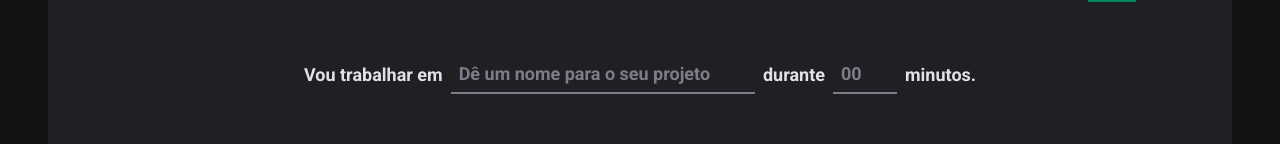
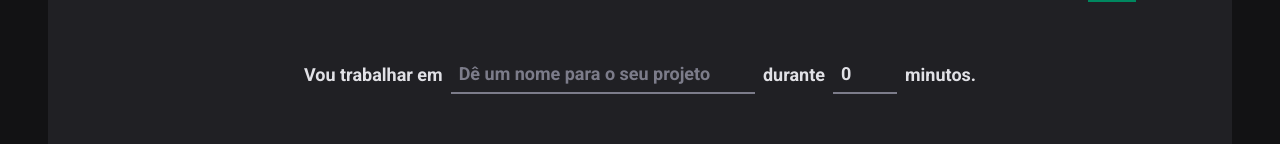
Before and after one commit to wellingtonrodriguesbr/ignite-timer, a React (Vite) app: page / in a window 1280 px wide. Shown: the part 166-310 px from the top of the page. Built offline with nearby package versions, Linux system fonts and the light colour scheme.

Commit message:
chore: reset form

```diff
--- a/src/pages/Home/index.tsx
+++ b/src/pages/Home/index.tsx
@@ -16,18 +16,27 @@ const newCycleFormValidationSchema = zod.object({
   task: zod.string().min(5, 'Informe a tarefa'),
   minutesAmount: zod
     .number()
-    .min(5, 'O ciclo preciser ser no mínimo 5 minutos')
-    .max(60, 'O ciclo preciser ser no máximo de 60 minutos'),
+    .min(5, 'O ciclo precisa ser no mínimo 5 minutos')
+    .max(60, 'O ciclo precisa ser no máximo de 60 minutos'),
 })
 
+type NewCycleFormData = zod.infer<typeof newCycleFormValidationSchema>
+
 export function Home() {
-  const { register, handleSubmit, watch } = useForm({
+  const { register, handleSubmit, watch, reset } = useForm<NewCycleFormData>({
     resolver: zodResolver(newCycleFormValidationSchema),
+    defaultValues: {
+      task: '',
+      minutesAmount: 0,
+    },
   })
   const task = watch('task')
   const isSubmitDisabled = !task
 
-  function handleCreateNewCycle(data) {}
+  function handleCreateNewCycle(data: NewCycleFormData) {
+    console.log(data)
+    reset()
+  }
 
   return (
     <HomeContainer>
```
